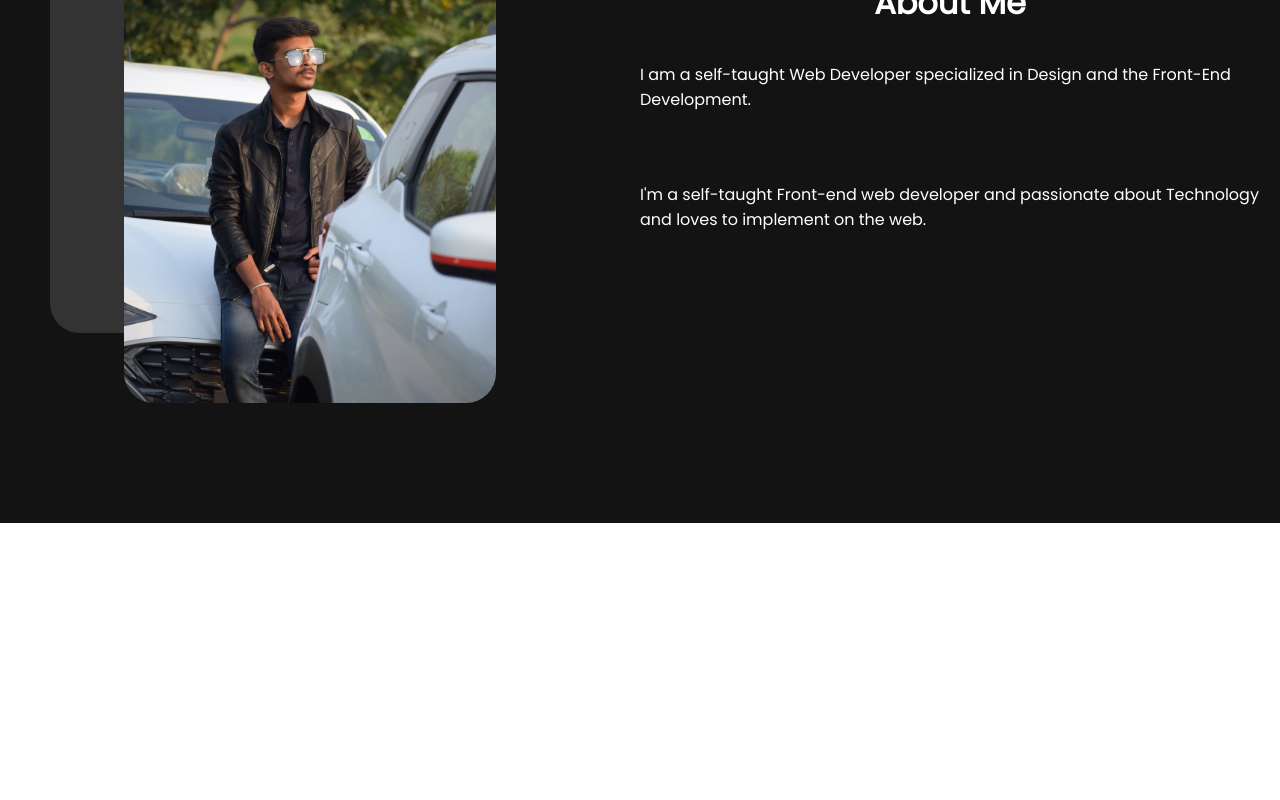
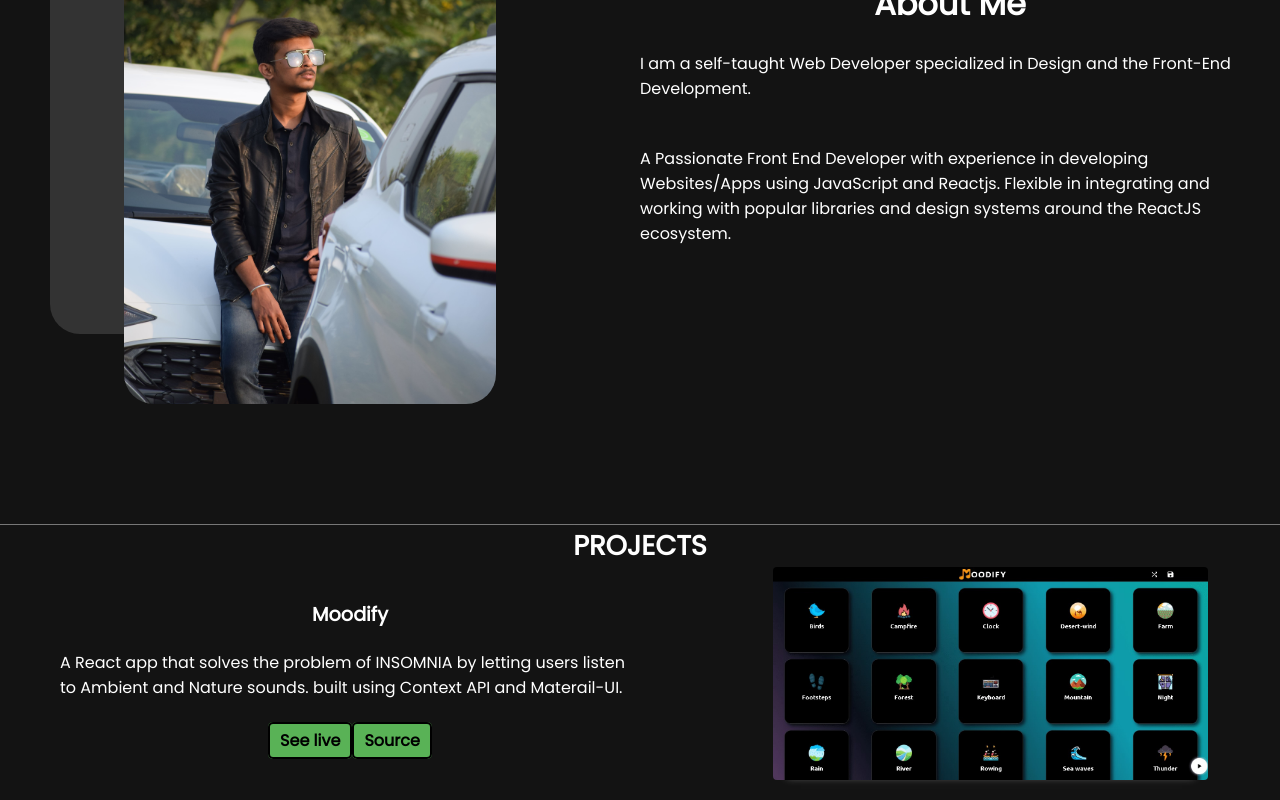
Before and after one commit to RajuKanaka/portfolio, a React (Create React App) app: page / in a window 1280 px wide. Shown: the part 1077-1877 px from the top of the page. Before the commit the page ends 1600 px from the top, so only its background shows below. Built offline with nearby package versions, Linux system fonts and the light colour scheme.

Commit message:
added project section

```diff
--- a/public/index.html
+++ b/public/index.html
@@ -14,7 +14,7 @@
       font-family: 'Poppins', sans-serif;
     }
   </style>
-  <title>React App</title>
+  <title>Kanaka Raju | developer</title>
 </head>
 
 <body>
--- a/src/App.jsx
+++ b/src/App.jsx
@@ -1,3 +1,5 @@
+import Projects from "./components/Projects/Projects";
+
 const { default: About } = require("./components/About/About");
 const { default: Intro } = require("./components/intro/Intro");
 
@@ -6,6 +8,7 @@ const App = () => {
     <div>
       <Intro />
       <About />
+      <Projects />
     </div>
   );
 };
--- /dev/null
+++ b/src/Projects_data/ProjectData.js
@@ -0,0 +1,12 @@
+import moodify from "./moodify.jpg";
+const ProjectsData = [
+  {
+    name: "Moodify",
+    desc: "A React app that solves the problem of INSOMNIA by letting users listen to Ambient and Nature sounds. built using Context API and Materail-UI.",
+    link: "https://moodify.pages.dev/",
+    source: "https://github.com/RajuKanaka/moodify",
+    image: moodify,
+  },
+];
+
+export default ProjectsData;
--- a/src/components/About/About.css
+++ b/src/components/About/About.css
@@ -5,6 +5,7 @@
   flex-wrap: wrap;
   background-color: rgba(0, 0, 0, 0.925);
   color: white;
+  border-bottom: rgba(255, 255, 255, 0.425) solid 1px;
 }
 .a-left {
   flex: 1;
--- a/src/components/About/About.jsx
+++ b/src/components/About/About.jsx
@@ -18,8 +18,10 @@ const About = () => {
             Front-End Development.
           </p>
           <p className="a-disc">
-            I'm a self-taught Front-end web developer and passionate about
-            Technology and loves to implement on the web.
+            A Passionate Front End Developer with experience in developing
+            Websites/Apps using JavaScript and Reactjs. Flexible in integrating
+            and working with popular libraries and design systems around the
+            ReactJS ecosystem.
           </p>
         </div>
       </div>
--- /dev/null
+++ b/src/components/Project/Project.css
@@ -0,0 +1,57 @@
+.container {
+  height: 100%;
+  display: flex;
+  padding-bottom: 20px;
+  color: white;
+}
+.left {
+  flex: 1;
+  display: flex;
+  flex-direction: column;
+  align-items: center;
+  padding: 0 60px;
+  justify-content: space-evenly;
+}
+.right {
+  flex: 1;
+  display: flex;
+  justify-content: center;
+}
+.image {
+  border-radius: 4px;
+  height: 100%;
+  width: 75%;
+  box-shadow: 0px 11px 8px -14px grey;
+  object-fit: cover;
+}
+.btn {
+  font-weight: bold;
+  border: 2px black solid;
+  padding: 5px 10px;
+  border-radius: 5px;
+  color: black;
+  text-decoration: none;
+  background-color: #59b256;
+}
+.btn:hover {
+  background-color: black;
+  color: #59b256;
+}
+
+.name {
+  font-size: 1.2rem;
+  font-weight: bold;
+  transform: translateY(20%);
+}
+
+@media only screen and (max-width: 600px) {
+  .container {
+    flex-direction: column;
+  }
+  .left {
+    padding: 0 10px 15px 10px;
+  }
+  .btn {
+    padding: 3px 6px;
+  }
+}
--- /dev/null
+++ b/src/components/Project/Project.jsx
@@ -0,0 +1,24 @@
+import "./Project.css";
+const Project = ({ name, desc, link, source, image }) => {
+  return (
+    <div className="container">
+      <div className="left">
+        <div className="name">{name}</div>
+        <div className="desc">{desc}</div>
+        <div className="link">
+          <a className="btn" href={link}>
+            See live
+          </a>
+          <a className="btn" href={source}>
+            Source
+          </a>
+        </div>
+      </div>
+      <div className="right">
+        <img className="image" src={image} alt="" />
+      </div>
+    </div>
+  );
+};
+
+export default Project;
--- /dev/null
+++ b/src/components/Projects/Projects.css
@@ -0,0 +1,9 @@
+.p-main {
+  background-color: rgba(0, 0, 0, 0.925);
+  color: white;
+}
+.title {
+  text-align: center;
+  font-size: 1.7rem;
+  font-weight: bold;
+}
--- /dev/null
+++ b/src/components/Projects/Projects.jsx
@@ -0,0 +1,24 @@
+import "./Projects.css";
+import ProjectsData from "../../Projects_data/ProjectData";
+import Project from "../Project/Project";
+const Projects = () => {
+  return (
+    <div className="p-main">
+      <p className="title">PROJECTS</p>
+      {ProjectsData.map(({ name, desc, link, source, image }, key) => {
+        return (
+          <Project
+            key={key}
+            name={name}
+            desc={desc}
+            link={link}
+            source={source}
+            image={image}
+          />
+        );
+      })}
+    </div>
+  );
+};
+
+export default Projects;
--- a/src/components/intro/Intro.jsx
+++ b/src/components/intro/Intro.jsx
@@ -12,10 +12,6 @@ const Intro = () => {
               <div className="i-title-item">Web developer</div>
               <div className="i-title-item">Designer</div>
             </div>
-          </div>
-          <div className="i-desc">
-            I'm a self-thought front-end developer and BCA graduate aspiring to
-            become Full-stack developer.
           </div>
         </div>
       </div>
--- a/src/components/intro/intro.css
+++ b/src/components/intro/intro.css
@@ -4,6 +4,7 @@
   height: 100vh;
   flex-wrap: wrap;
   justify-content: center;
+  border-bottom: rgba(163, 147, 147, 0.425) solid 1px;
 }
 .i-left {
   flex: 1;
```
Also changed, not shown: src/Projects_data/moodify.jpg (added).
